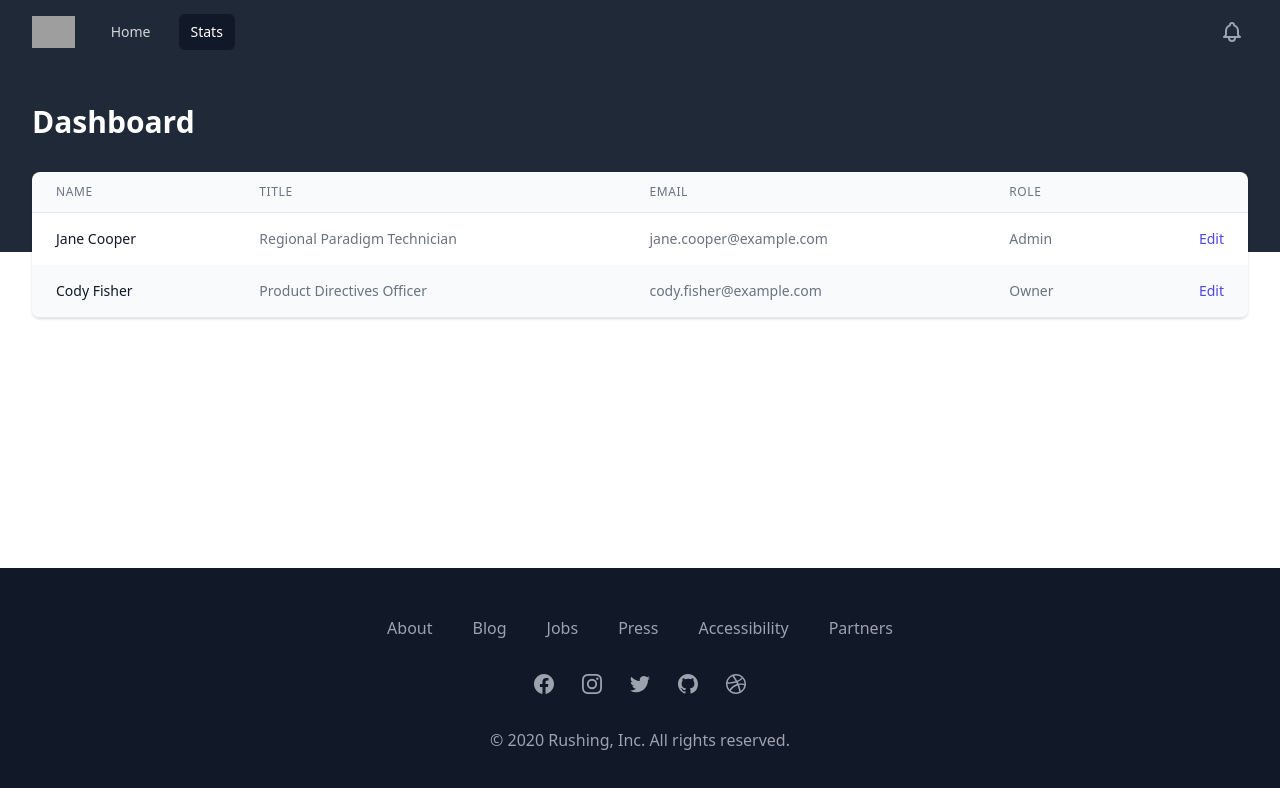
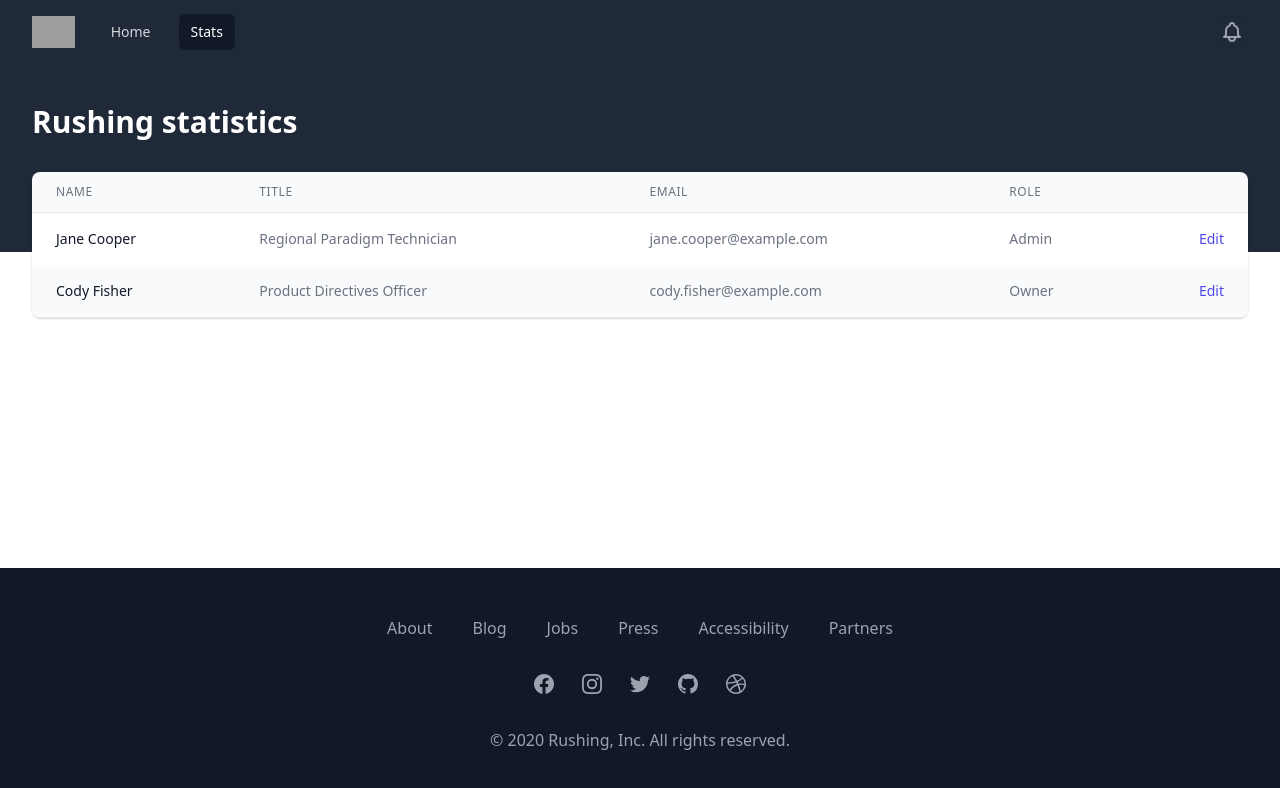
Before and after one commit to a8t/rushing, a Next.js app in the folder client/: page /stats in a window 1280 px wide. Shown: the top 788 px of the page. Built offline with nearby package versions, Linux system fonts and the light colour scheme; grey boxes are pictures that could not be loaded.

Commit message:
Rename header

```diff
--- a/client/pages/stats.tsx
+++ b/client/pages/stats.tsx
@@ -17,7 +17,7 @@
 
       <header className="py-10 bg-gray-800 pb-28">
         <div className="max-w-7xl mx-auto px-4 sm:px-6 lg:px-8">
-          <h1 className="text-3xl font-bold text-white">Dashboard</h1>
+          <h1 className="text-3xl font-bold text-white">Rushing statistics</h1>
         </div>
       </header>
 
```
